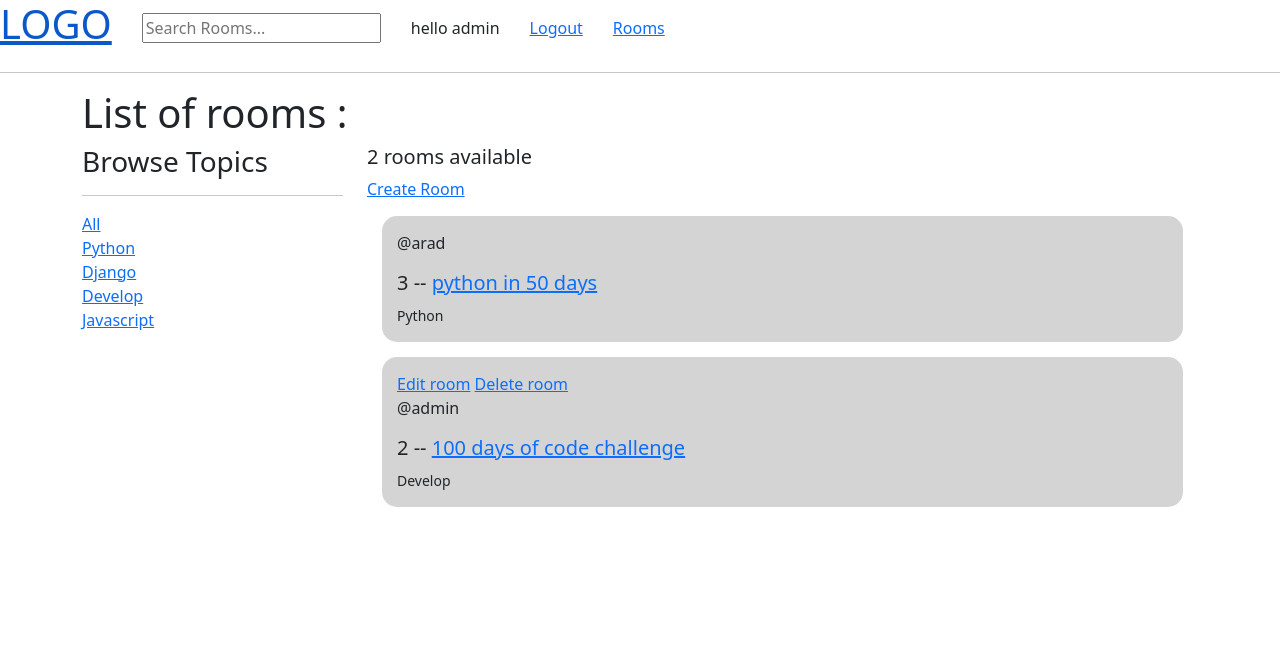
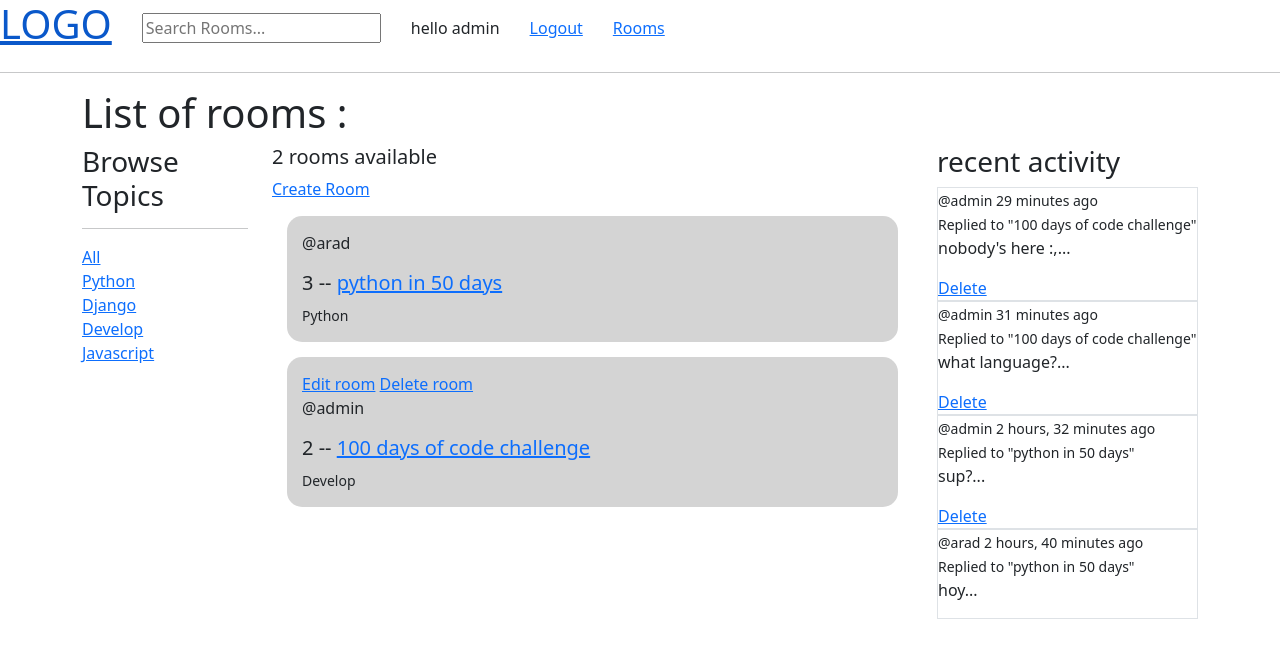
Before and after one commit to 3westrick/Django-study-room, a Django app: page /rooms/ in a window 1280 px wide. Shown: the top 658 px of the page. Run offline with Django 4.2, Linux system fonts and the light colour scheme; a user stored in the database is signed in; data comes from the database, SQL or seed files in the repository; both versions use the stored data as it was after the commit.

Commit message:
adding activity field, and components

```diff
--- /dev/null
+++ b/base/templates/base/activity_component.html
@@ -0,0 +1,12 @@
+<h3>recent activity</h3>
+{% for msg in room_messages%}
+<div class="border">
+    <small>@{{ msg.user }} {{ msg.created|timesince }} ago</small>
+    <br>
+    <small>Replied to "{{ msg.room }}"</small>
+    <p>{{ msg }}</p>
+    {% if request.user == msg.user %}
+    <a href="{% url 'base:delete-msg' msg.id %}">Delete</a>
+    {%endif%}
+</div>
+{%endfor%}
--- a/base/templates/base/rooms.html
+++ b/base/templates/base/rooms.html
@@ -6,35 +6,19 @@
 <h1>List of rooms :</h1>
 
 <div class="row">
-    <div class="col col-3">
-        <h3>Browse Topics</h3>
-        <hr>
-        <div>
-            <a href="{% url 'base:rooms' %}">All</a>
-        </div>
-        {% for topic in topics %}
-        <div>
-            <a href="{% url 'base:rooms' %}?search={{topic}}">{{ topic }}</a>
-        </div>
-        {% endfor %}
+    <div class="col col-2">
+        {% include 'base/topics_component.html'%}
     </div>
-    <div class="col col-9">
+    <div class="col col-7">
         <h5>{{ rooms.count }} rooms available</h5>
 
         {% if request.user.is_authenticated %}
         <a href="{% url 'base:create' %}">Create Room</a>
         {% endif %}
-        {% for room in rooms %}
-        <div style="background:#77777750; border 2px solid #44444450; border-radius:15px;margin: 15px;padding:15px">
-            {% if room.host.id == request.user.id %}
-            <a href="{% url 'base:edit' room.id %}">Edit room</a>
-            <a href="{% url 'base:delete-room' room.id %}">Delete room</a>
-            {% endif %}
-            <p>@{{ room.host.username }}</p>
-            <h5>{{ room.id }} -- <a href="{% url 'base:room' room.id %}">{{ room.name }}</a></h5>
-            <small>{{ room.topic }}</small>
-        </div>
-        {% endfor %}
+        {% include 'base/rooms_component.html'%}
+    </div>
+    <div class="col col-3">
+        {% include 'base/activity_component.html'%}
     </div>
 </div>
 
--- /dev/null
+++ b/base/templates/base/rooms_component.html
@@ -0,0 +1,11 @@
+{% for room in rooms %}
+<div style="background:#77777750; border 2px solid #44444450; border-radius:15px;margin: 15px;padding:15px">
+    {% if room.host.id == request.user.id %}
+    <a href="{% url 'base:edit' room.id %}">Edit room</a>
+    <a href="{% url 'base:delete-room' room.id %}">Delete room</a>
+    {% endif %}
+    <p>@{{ room.host.username }}</p>
+    <h5>{{ room.id }} -- <a href="{% url 'base:room' room.id %}">{{ room.name }}</a></h5>
+    <small>{{ room.topic }}</small>
+</div>
+{% endfor %}
--- /dev/null
+++ b/base/templates/base/topics_component.html
@@ -0,0 +1,10 @@
+<h3>Browse Topics</h3>
+<hr>
+<div>
+    <a href="{% url 'base:rooms' %}">All</a>
+</div>
+{% for topic in topics %}
+<div>
+    <a href="{% url 'base:rooms' %}?search={{topic}}">{{ topic }}</a>
+</div>
+{% endfor %}
--- a/base/views.py
+++ b/base/views.py
@@ -70,10 +70,12 @@ def rooms(request):
     else:
         room_list = Room.objects.all()
     topics = get_list_or_404(Topic)
+    room_messages = RoomMessage.objects.filter(Q(room__name__icontains=search) | Q(room__topic__name__icontains=search))
     return render(request, 'base/rooms.html', {
         'rooms': room_list,
         'topics': topics,
         'search': search,
+        'room_messages': room_messages,
     })
 
 
```
Also changed, not shown: db.sqlite3.
